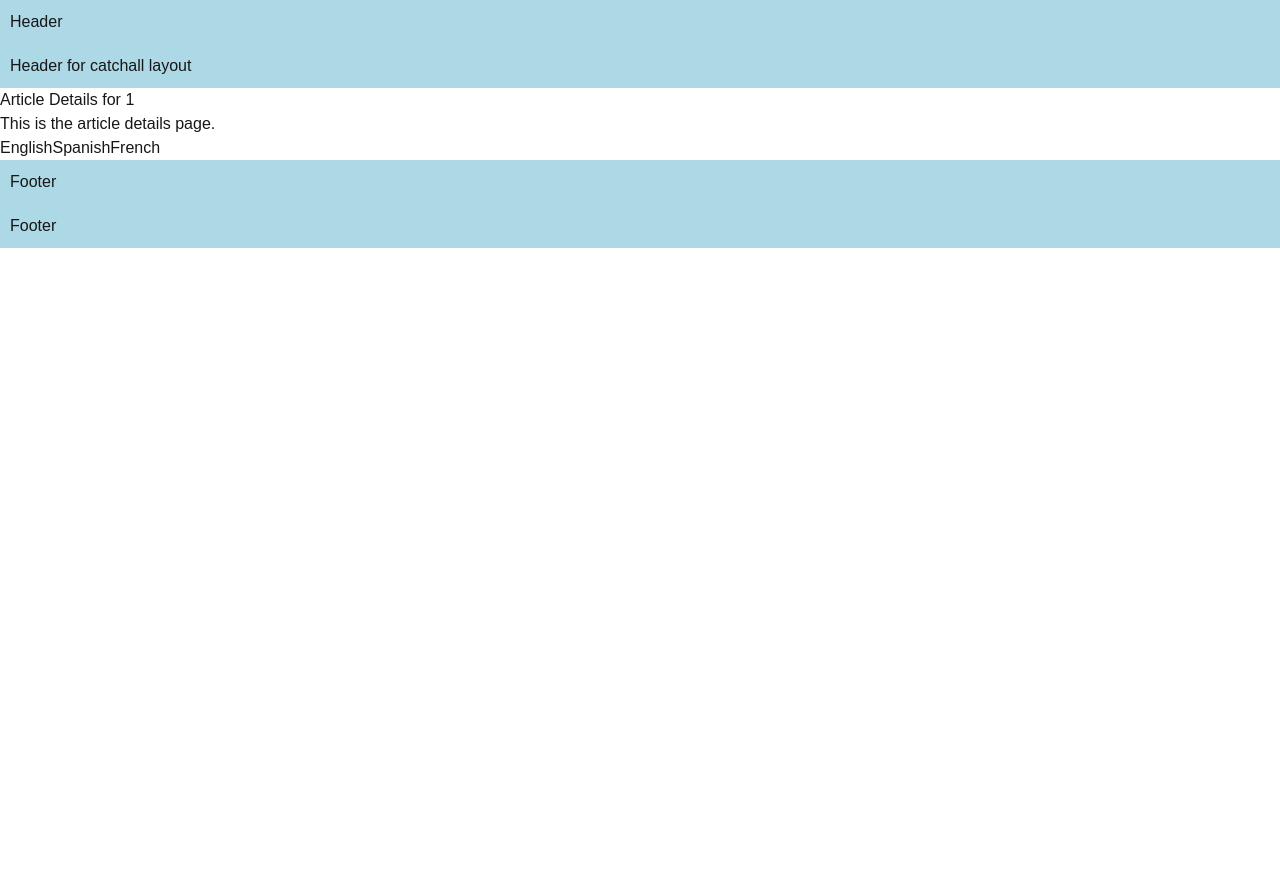
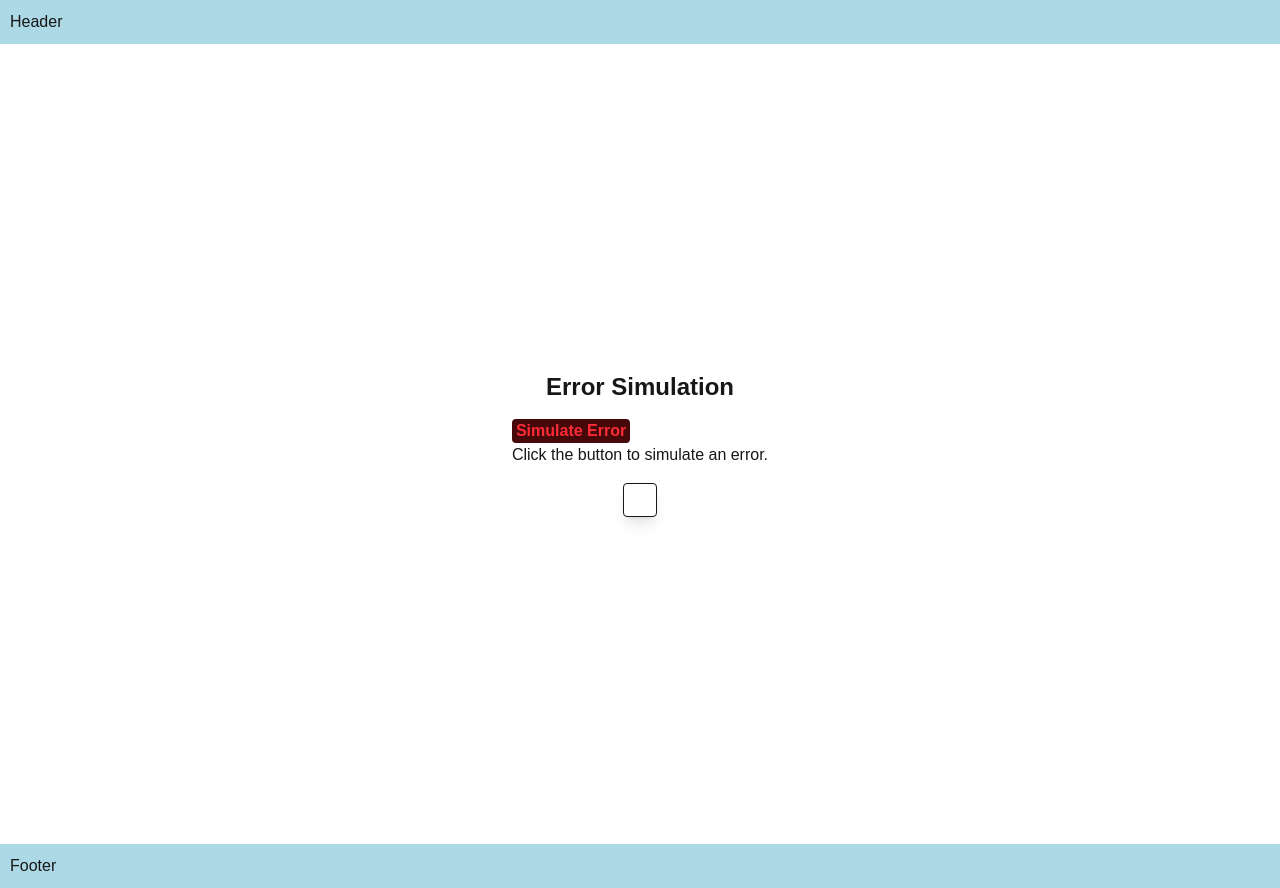
Before and after one commit to MABIGMAC/nextjstutorial, a Next.js app: page /articles/1 in a window 1280 px wide. Before the commit the page ends 800 px from the top, so only its background shows below. Built offline with nearby package versions, Linux system fonts and the light colour scheme.

Commit message:
feat: handling Global Errors

```diff
--- a/src/app/(catchall)/articles/[articlesId]/page.tsx
+++ b/src/app/(catchall)/articles/[articlesId]/page.tsx
@@ -12,7 +12,7 @@ export default function Pages({params, searchParams}: {
 
     return (
         <div>
-            <h1>Article Details for {articlesId}</h1>
+            <h1>Article Details for {articlesId} {lang}</h1>
             <p>This is the article details page.</p>
             <Link href={`/articles/${articlesId}?lang=en`}>English</Link>
             <Link href={`/articles/${articlesId}?lang=es`}>Spanish</Link>
--- a/src/app/(catchall)/products/[productId]/reviews/[reviewId]/page.tsx
+++ b/src/app/(catchall)/products/[productId]/reviews/[reviewId]/page.tsx
@@ -1,4 +1,4 @@
-import { notFound, redirect } from "next/navigation";
+import { redirect } from "next/navigation";
 
 export function getRandomInt(max: number): number {
     return Math.floor(Math.random() * max);
--- /dev/null
+++ b/src/app/error-wrapper.tsx
@@ -0,0 +1,31 @@
+"use client"
+import { useState } from "react";
+import "./globals.css"
+interface WrapperProps {
+  children: React.ReactNode
+}
+
+const ErrorSimulater = ({message = "An error occurred"}: {message?: string}) => {
+  const [error, setError] = useState<boolean>(false);
+  if (error) {
+    throw new Error(message);
+  }
+  return (
+    <div>
+      <button className="bg-red-950 text-red-500 rounded p-1 leading-none font-semibold" onClick={() => setError(true)}>Simulate Error</button>
+      <p>Click the button to simulate an error.</p>
+    </div>
+  );
+}
+
+export const ErrorWrapper = ({ children }: WrapperProps) => {
+  return (
+    <div className="flex flex-col items-center justify-center min-h-screen">
+      <h1 className="text-2xl font-bold mb-4">Error Simulation</h1>
+      <ErrorSimulater />
+      <div className="mt-4 p-4 border rounded shadow-lg bg-white">
+        {children}
+      </div>
+    </div>
+  );
+}
--- /dev/null
+++ b/src/app/global-error.tsx
@@ -0,0 +1,15 @@
+"use client"
+import './globals.css';
+
+export default function GlobalError() {
+    return (
+        <div className="flex flex-col items-center justify-center min-h-screen">
+            <h2 className="text-2xl font-bold mb-4">Global Error</h2>
+            <button onClick={() => {
+                window.location.reload();
+            }} className="bg-blue-500 text-white rounded p-2">
+                Reload Page
+            </button>
+        </div>
+    )
+}
--- a/src/app/layout.tsx
+++ b/src/app/layout.tsx
@@ -1,3 +1,4 @@
+import { ErrorWrapper } from './error-wrapper';
 import './globals.css';
 
 export const metadata = {
@@ -17,7 +18,10 @@ export default function RootLayout({ children }: { children: React.ReactNode })
         >
           <p>Header</p>
         </header>
+        <ErrorWrapper>
+
         {children}
+        </ErrorWrapper>
 
         <footer
           style={{
```
